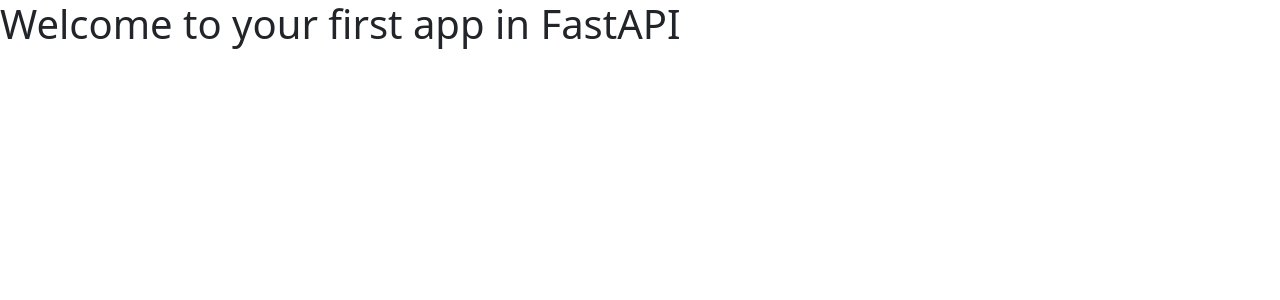
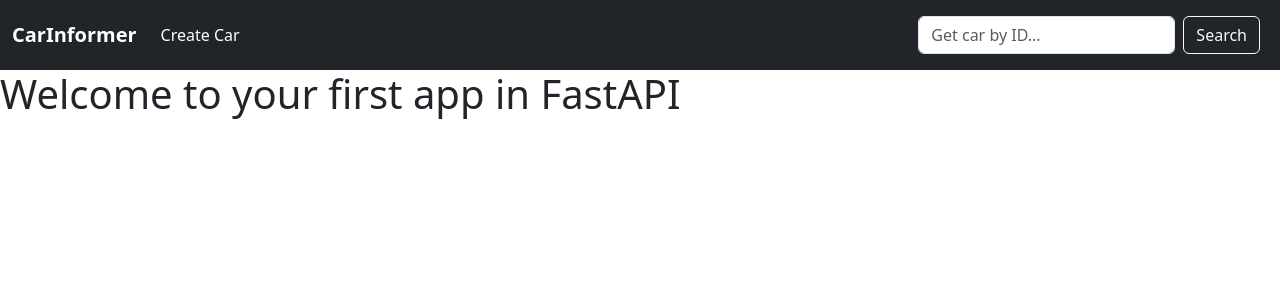
Before and after one commit to sergiu-sotoc/fastapi, a FastAPI app: page / in a window 1280 px wide. Shown: the top 300 px of the page. Run offline with FastAPI, Linux system fonts and the light colour scheme.

Commit message:
added navbar

```diff
--- /dev/null
+++ b/car_information_viewer/static/style.css
@@ -0,0 +1,8 @@
+.navbar-brand {
+    font-weight: 600;
+    font-size: 1.5em;
+}
+
+.navbar-dark .navbar-nav .nav-link {
+    color: white;
+}
--- a/car_information_viewer/templates/header.html
+++ b/car_information_viewer/templates/header.html
@@ -2,7 +2,7 @@
 <html lang="en">
 <head>
     <link href="https://cdn.jsdelivr.net/npm/bootstrap@5.3.0-alpha3/dist/css/bootstrap.min.css" rel="stylesheet" integrity="sha384-KK94CHFLLe+nY2dmCWGMq91rCGa5gtU4mk92HdvYe+M/SXH301p5ILy+dN9+nJOZ" crossorigin="anonymous">
-    <link rel="stylesheet" href="{url_for('static', path='/style.css')}" type="text/css">
+    <link rel="stylesheet" href="{{url_for('static', path='/style.css')}}" type="text/css">
     <meta charset="UTF-8">
     <meta http-equiv="X-UA-Compatible" content="IE=edge">
     <meta name="viewport" content="width=device-width, initial-scale=1.0">
--- a/car_information_viewer/templates/home.html
+++ b/car_information_viewer/templates/home.html
@@ -1,3 +1,4 @@
 {% include 'header.html' %}
+{% include 'navbar.html' %}
 <h1>Welcome to your first app in FastAPI</h1>
 {% include 'footer.html' %}
--- /dev/null
+++ b/car_information_viewer/templates/navbar.html
@@ -0,0 +1,19 @@
+<nav class="navbar navbar-expand-lg navbar-dark bg-dark">
+  <div class="container-fluid">
+      <a class="navbar-brand" href="/cars">CarInformer</a>
+    <ul class="navbar-nav me-auto mb-2 mb-lg-0">
+      <li class="nav-item">
+        <a class="nav-link" href="/create">Create Car</a>
+      </li>
+    </ul>
+    <button class="navbar-toggler" type="button" data-bs-toggle="collapse" data-bs-target="#navbarSupportedContent" aria-controls="navbarSupportedContent" aria-expanded="false" aria-label="Toggle navigation">
+        <span class="navbar-toggler-icon"></span>
+    </button>
+    <div class="collapse navbar-collapse justify-content-end" id="navbarSupportedContent">
+      <form action="" class="d-flex" style="margin: 0.5em;">
+        <input class="form-control me-2" type="search" placeholder="Get car by ID..." name="id" aria-label="Search">
+        <button class="btn btn-outline-light" type="submit">Search</button>
+      </form>
+    </div>
+  </div>
+</nav>
```
